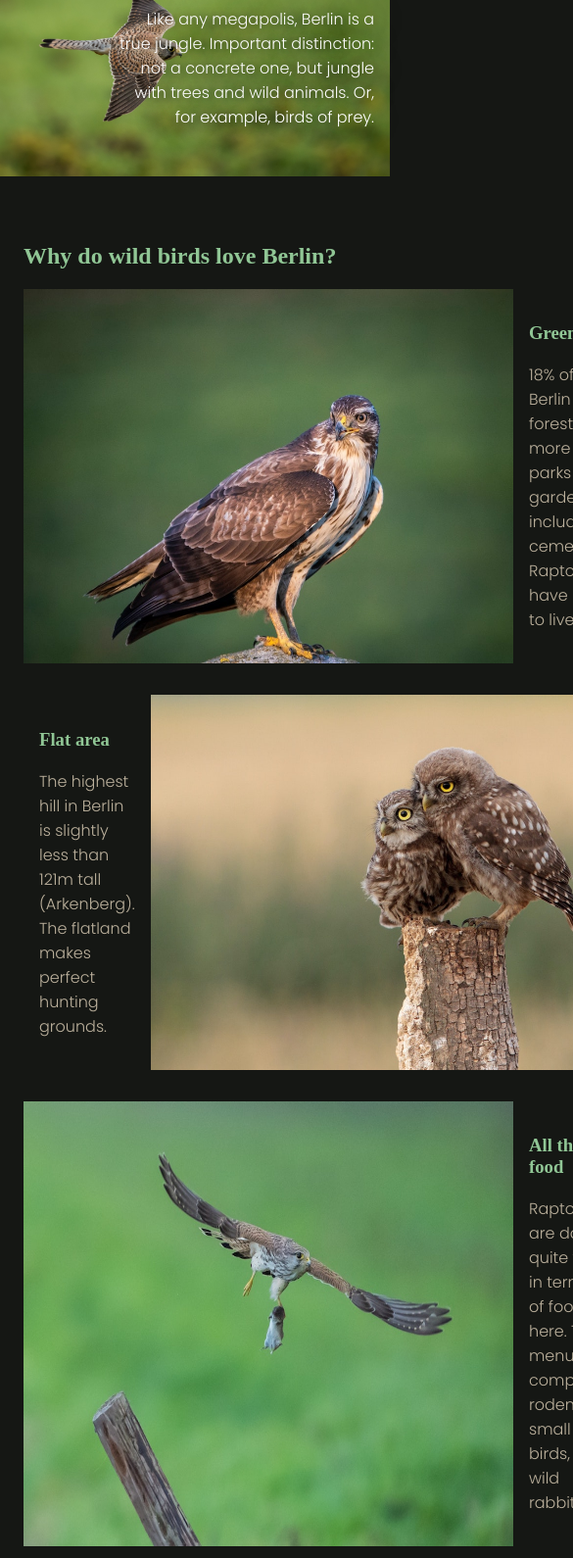
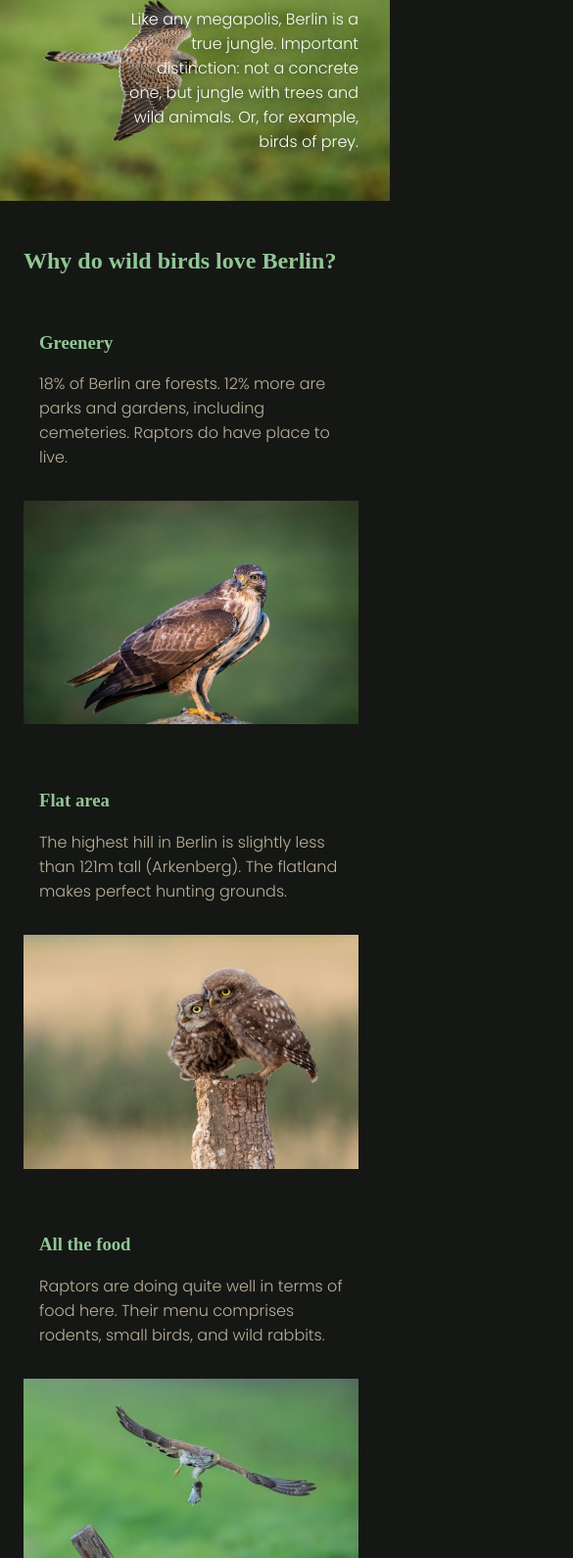
Before and after one commit to olhanotolga/raptors_of_berlin, a plain HTML site: page index.html in a window 390 px wide. Shown: the part 337-1927 px from the top of the page at 98% size, 585 px wide, since content can reach past the window. Drawn offline with Linux system fonts and the light colour scheme; a web font is replaced by a local one.

Commit message:
add media queries

```diff
--- a/css/style.css
+++ b/css/style.css
@@ -78,7 +78,7 @@
 
 .header {
     min-height: 10rem;
-    padding: 2rem 1rem;
+    padding: 2rem 2rem;
     margin: 0 -1rem 2rem;
     text-align: end;
     color: white;
@@ -128,6 +128,9 @@
 .home-sect-img {
     max-width: 500px;
 }
+.homepage h2 {
+    margin: 0 0 2em 0;
+}
 
 /* RAPTORS OVERVIEW */
 
@@ -150,7 +153,7 @@
 .headshot {
     flex: auto;
     width: 200px;
-    height: 200px;
+    height: auto;
     border-radius: 50%;
 }
 .headshot, .raptor-section>div {
@@ -240,8 +243,25 @@
 
 
 /* MEDIA-QUERIES */
-
-@media (max-width: 600px) {
+@media (max-width: 750px) {
+    .home-sect-img {
+        max-width: 400px;
+        height: auto;
+    }
+}
+@media (max-width: 650px) {
+    .home-sect {
+        flex-direction: column;
+    }
+    .home-sect-img {
+        max-width: 100%;
+    }
+    .hp-sect-one img, .hp-sect-three img {
+        order: 1;
+    }
+    .homepage h2 {
+        margin-bottom: 1em;
+    }
     form {
         max-width: 90%;
     }
@@ -259,7 +279,6 @@
         text-align: center;
         margin-bottom: .3em;
     }
-
 }
 @media (max-width: 500px) {
     nav ul {
@@ -281,7 +300,7 @@
     }
     .headshot {
         width: 250px;
-        height: 250px;
+        height: auto;
     }
 }
 
@@ -291,7 +310,7 @@
     }
     .headshot {
         width: 150px;
-        height: 150px;
+        height: auto;
     }
 }
 @media (min-width: 1020px) {
@@ -300,7 +319,7 @@
     }
     .headshot {
         width: 200px;
-        height: 200px;
+        height: auto;
     }
     main.homepage {
         width: 80%;
--- a/index.html
+++ b/index.html
@@ -26,21 +26,21 @@
 
     <main class="homepage">
         <h2>Why do wild birds love Berlin?</h2>
-        <section class="hp-sect-one">
+        <section class="home-sect hp-sect-one">
             <img class="home-sect-img" src="img/ted-van-den-bergh-9dR-HC9MLzA-unsplash.jpg" alt="">
             <div class="homepage-descr">
                 <h3>Greenery</h3>
                 <p>18% of Berlin are forests. 12% more are parks and gardens, including cemeteries. Raptors do have place to live.</p>
             </div>
         </section>
-        <section class="hp-sect-two">
+        <section class="home-sect hp-sect-two">
             <img class="home-sect-img" src="img/zdenek-machacek-FvTn9Dlv39A-unsplash.jpg" alt="">
             <div class="homepage-descr">
                 <h3>Flat area</h3>
                 <p>The highest hill in Berlin is slightly less than 121m tall (Arkenberg). The flatland makes perfect hunting grounds.</p>
             </div>
         </section>
-        <section class="hp-sect-three">
+        <section class="home-sect hp-sect-three">
             <img class="home-sect-img" src="img/vincent-van-zalinge-OkTrQ3S-lm4-unsplash.jpg" alt="">
             <div class="homepage-descr">
                 <h3>All the food</h3>
```
